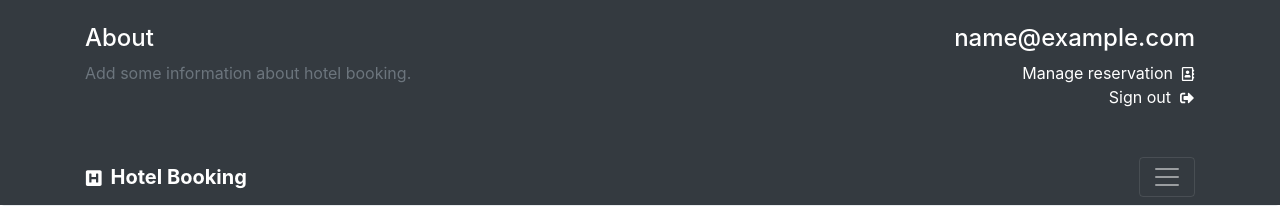
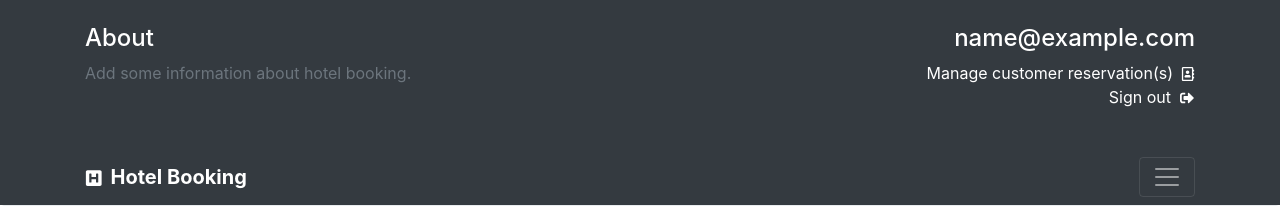
Before and after one commit to avenusengineer/Manage-Hotel-System, a PHP site: page /index.php in a window 1280 px wide, after a click that opens the changed part. Shown: the top 206 px of the page. Run offline with PHP 8.4, Linux system fonts and the light colour scheme; the visitor is signed in with stand-in values (Sample User, id 1); data comes from the database, SQL or seed files in the repository; some libraries are stand-ins or nearby versions.

Commit message:
minor fixes, using proposed function 4 updating booking (testing phase)

```diff
--- a/admin.php
+++ b/admin.php
@@ -79,6 +79,7 @@ session_start();
                     <?php if ($isSessionExists) { ?>
                     <h4 class="text-white"><?php echo $username; ?></h4>
                     <ul class="list-unstyled">
+                        <li><a href="index.php" class="text-white">Home</a><i class="fas fa-home ml-2"></i></a></li>
                         <li><a href="#" id="sign-out-link" class="text-white">Sign out<i class="fas fa-sign-out-alt ml-2"></i></a></li>
                     </ul>
                     <?php } else { ?>
--- a/index.php
+++ b/index.php
@@ -66,7 +66,7 @@ session_start();
                     <h4 class="text-white"><?php echo $username; ?></h4>
                     <ul class="list-unstyled">
                         <?php if ($isAdmin == 1) { ?>
-                        <li><a href="admin.php" class="text-white">Manage reservation<i class="far fa-address-book ml-2"></i></a></li>
+                        <li><a href="admin.php" class="text-white">Manage customer reservation(s)<i class="far fa-address-book ml-2"></i></a></li>
                         <?php } else { ?>
                         <li><a href="#" class="text-white my-reservations">View my bookings<i class="far fa-address-book ml-2"></i></a></li>
                         <li>
```
Also changed, not shown: app/handlers/BookingDetailHandler.php (+11 -0 lines).
